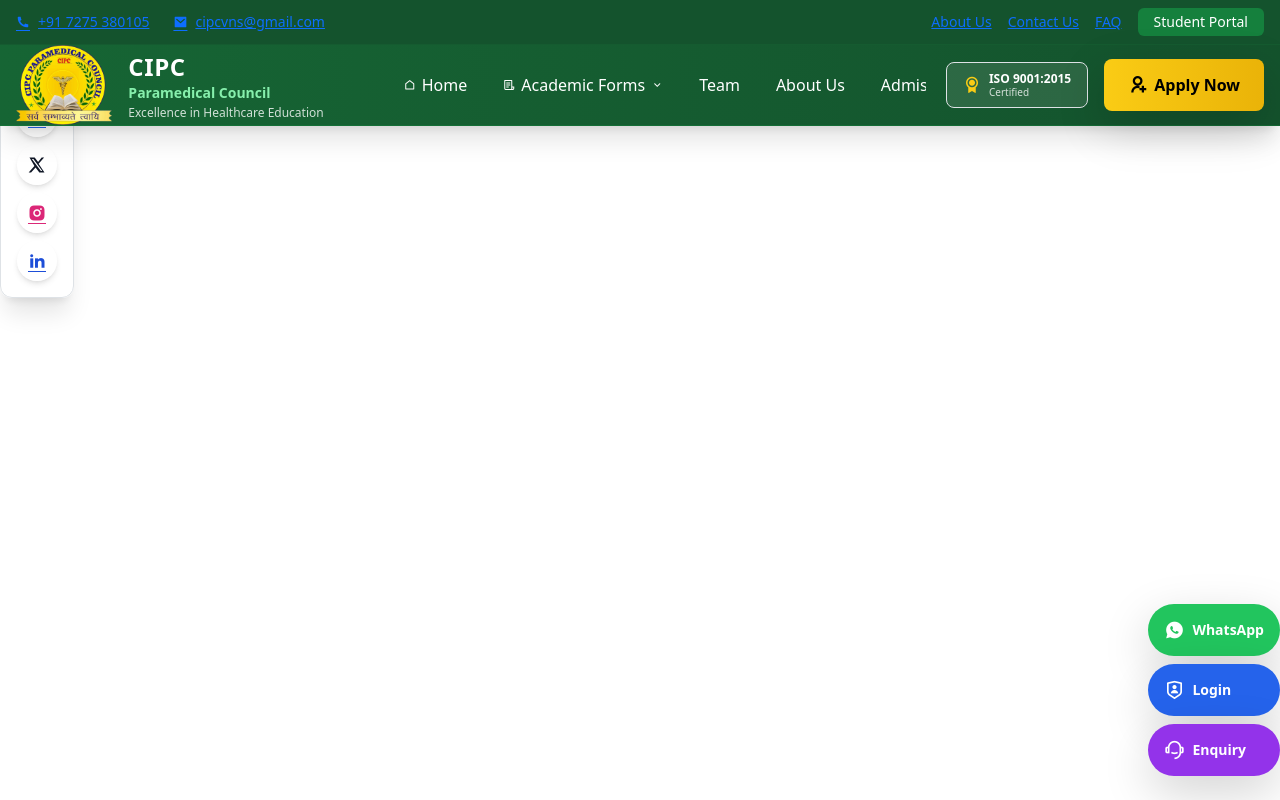
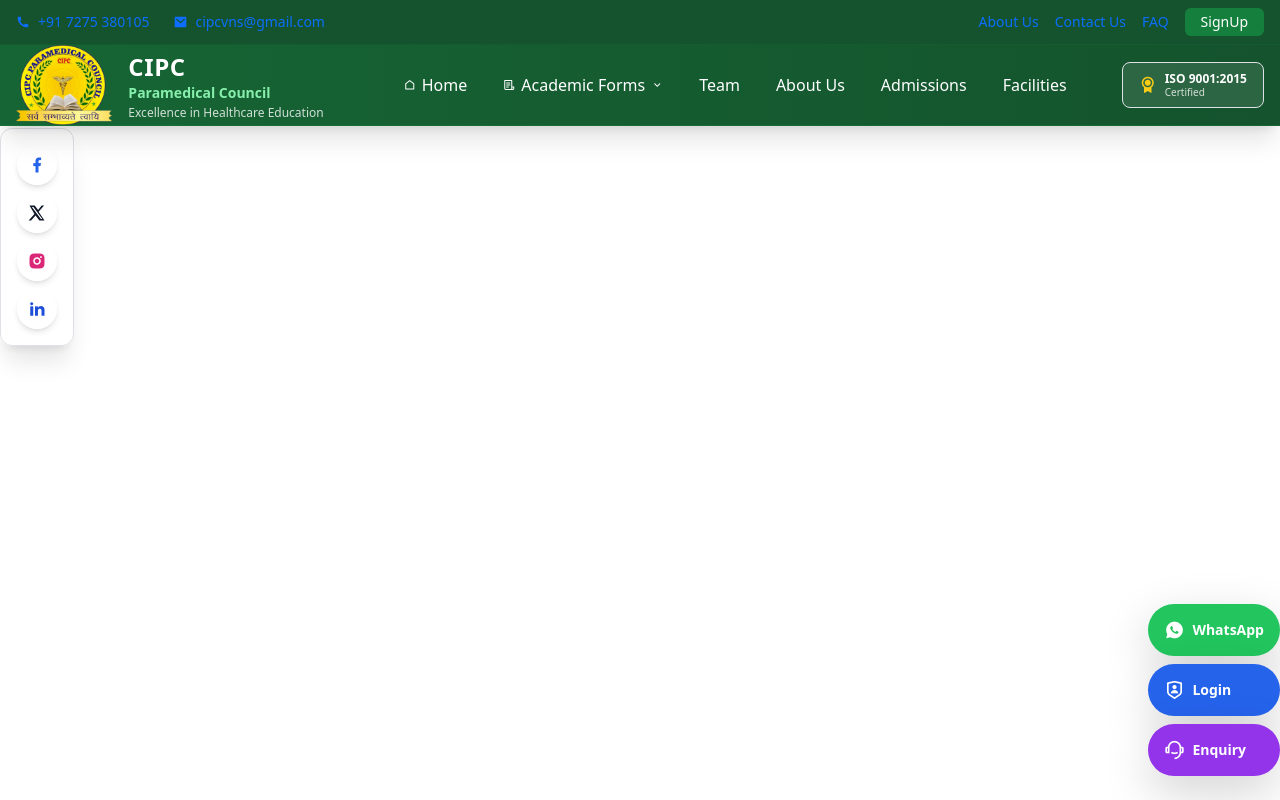
Before and after one commit to kunvarprabhat/cipc, an Angular app: page /login in a window 1280 px wide. Shown: the top 800 px of the page. Built offline with nearby package versions, Linux system fonts and the light colour scheme.

Commit message:
feat: Update header and public layout for improved styling and user interaction

```diff
--- a/src/app/Pages/Layout/Public/header/header.html
+++ b/src/app/Pages/Layout/Public/header/header.html
@@ -1,9 +1,9 @@
 <!-- Top Utility Bar -->
-<div class="bg-green-900 text-white text-xs sm:text-sm py-2 border-b border-green-800/50">
-  <div class="max-w-full mx-auto px-3 sm:px-4 md:px-6 lg:px-8">
+<div class="bg-green-900 text-white  text-xs sm:text-sm py-2 border-b border-green-800/50 [&_a]:no-underline [&_a:hover]:no-underline">
+  <div class="max-w-full  mx-auto px-3 sm:px-4 md:px-6 lg:px-8 ">
     <div class="flex flex-col sm:flex-row justify-between items-center gap-2 sm:gap-0">
       <!-- Left: Contact Information -->
-      <div class="flex flex-wrap items-center gap-4 sm:gap-6">
+      <div class="flex flex-wrap items-center gap-4 sm:gap-6 ">
         <a href="tel:7275380105" class="flex items-center gap-2 hover:text-green-300 transition-colors">
           <i class="ri-phone-fill text-sm"></i>
           <span>+91 7275 380105</span>
@@ -22,7 +22,7 @@
         <a routerLink="/faq" class="hover:text-green-300 transition-colors hidden sm:inline">FAQ</a>
         <button (click)="openLogin('student')"
                 class="bg-green-700 hover:bg-green-600 px-3 py-1 rounded-md font-medium transition-colors text-xs sm:text-sm">
-          Student Portal
+          SignUp
         </button>
       </div>
     </div>
@@ -131,13 +131,13 @@
           </div>
 
           <!-- Apply Now Button -->
-          <button (click)="openLogin('student')"
+          <!-- <button (click)="openLogin('student')"
             type="button"
             class="bg-gradient-to-r from-yellow-400 to-yellow-500 hover:from-yellow-500 hover:to-yellow-600 active:from-yellow-600 active:to-yellow-700 text-black px-4 lg:px-5 xl:px-6 py-2.5 lg:py-3 rounded-lg font-bold transition-all duration-200 whitespace-nowrap flex items-center gap-2 text-sm xl:text-base shadow-lg hover:shadow-xl cursor-pointer flex-shrink-0 transform hover:scale-105">
             <i class="ri-user-add-line text-base lg:text-lg"></i>
             <span class="hidden lg:inline">Apply Now</span>
             <span class="lg:hidden">Apply</span>
-          </button>
+          </button> -->
         </div>
       </div>
     </div>
--- a/src/app/Pages/Layout/Public/public-layout/public-layout.html
+++ b/src/app/Pages/Layout/Public/public-layout/public-layout.html
@@ -11,7 +11,7 @@
 
 <!-- Floating Action Buttons - Available on all public pages -->
 <div
-  class="fixed left-3 sm:left-0 top-20 sm:top-26 z-40">
+  class="fixed left-3 sm:left-0 top-32 sm:top-26 z-40 [&_a]:no-underline [&_a:hover]:no-underline">
 
   <div
     class="flex flex-col gap-2 p-3 rounded-xl
```
